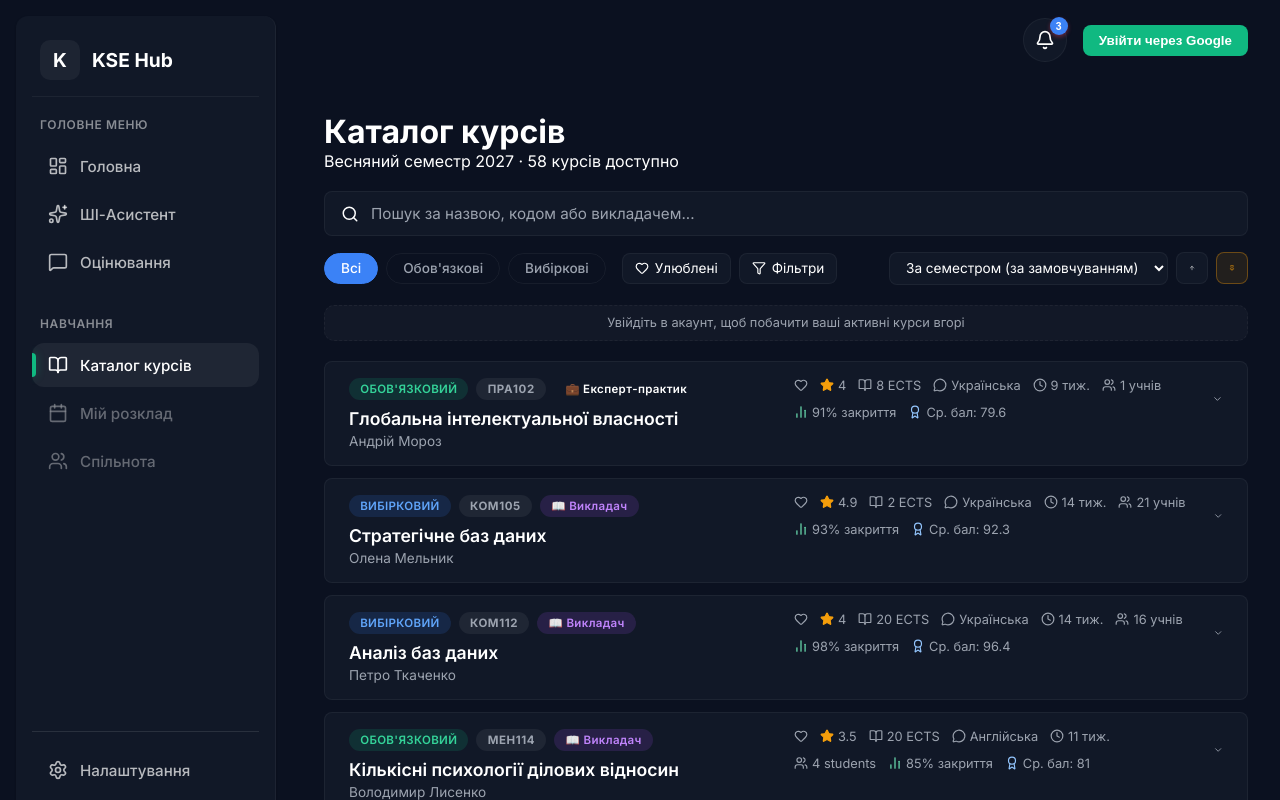
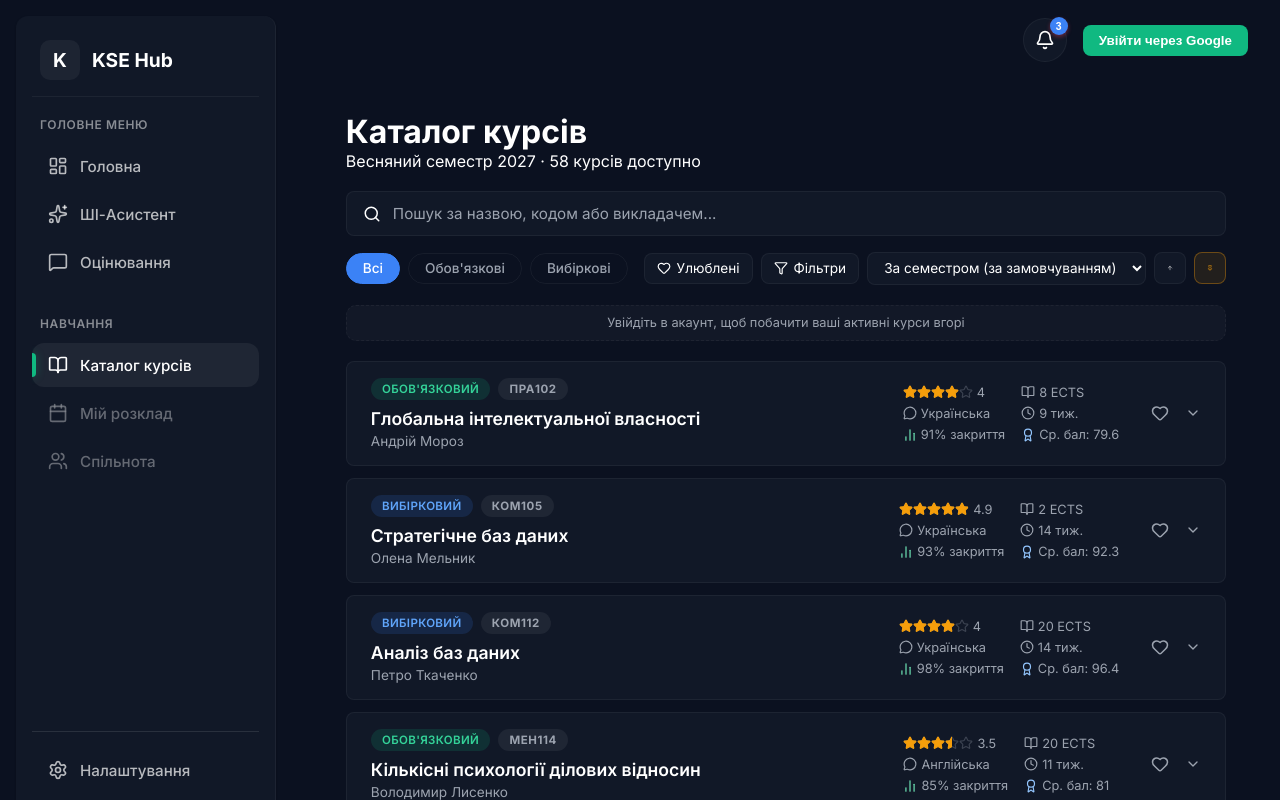
Before and after one commit to nazariidatsenko25-png/KSE_electives_helper, a React (Vite) app: page / in a window 1280 px wide. Both pictures are taken after a click on the button "Каталог курсів". Built offline with nearby package versions, Linux system fonts and the light colour scheme.

Commit message:
Changed course overview and made name of teacher smaller

```diff
--- a/src/index.css
+++ b/src/index.css
@@ -1996,11 +1996,21 @@ body {
   font-size: 1.1rem;
   font-weight: 600;
   margin-bottom: 0.25rem;
+  transition: font-size 0.2s ease;
+}
+
+.catalog-card.expanded .catalog-course-name {
+  font-size: 1.4rem;
 }
 
 .catalog-instructor {
   font-size: 0.85rem;
   color: var(--text-muted);
+  transition: font-size 0.2s ease;
+}
+
+.catalog-card.expanded .catalog-instructor {
+  font-size: 0.75rem;
 }
 
 .catalog-card-right {
@@ -2011,18 +2021,23 @@ body {
 }
 
 .catalog-meta {
-  display: flex;
-  flex-wrap: wrap;
-  gap: 0.75rem;
+  display: grid;
+  grid-template-columns: repeat(2, auto);
+  gap: 0.4rem 1rem;
 }
 
 .catalog-meta-item {
   display: flex;
   align-items: center;
+  justify-content: flex-start;
   gap: 4px;
   font-size: 0.8rem;
   color: var(--text-muted);
   white-space: nowrap;
+}
+
+.catalog-meta-item:not(:first-child) {
+  min-width: 95px;
 }
 
 .catalog-meta-item.full {
@@ -4208,7 +4223,7 @@ body {
   .catalog-card-main {
     flex-direction: row;
     justify-content: space-between;
-    align-items: flex-start;
+    align-items: center;
   }
   .catalog-card-right {
     justify-content: flex-end;
--- a/src/views/CourseCatalog.jsx
+++ b/src/views/CourseCatalog.jsx
@@ -578,9 +578,7 @@ const CourseCatalog = ({ user, navigate }) => {
                                                     {course.category === 'core' ? "Обов'язковий" : 'Вибірковий'}
                                                 </span>
                                                 <span className="course-code-badge">{course.code}</span>
-                                                <span className={`instructor-title-badge ${course.instructorTitle}`}>
-                                                    {course.instructorTitle === 'professor' ? '🎓 Професор' : course.instructorTitle === 'expert' ? '💼 Експерт-практик' : '📖 Викладач'}
-                                                </span>
+
                                                 {course.attendanceMandatory && (
                                                     <span className="attendance-badge" style={{ background: 'rgba(239, 68, 68, 0.1)', color: '#EF4444', padding: '4px 8px', borderRadius: '12px', fontSize: '0.75rem', fontWeight: 600, display: 'inline-flex', alignItems: 'center', gap: '4px' }} title="Обов'язкове відвідування">
                                                         <Lock size={12} /> Обов'язково
@@ -598,17 +596,18 @@ const CourseCatalog = ({ user, navigate }) => {
 
                                         <div className="catalog-card-right">
                                             <div className="catalog-meta">
-                                                <span
-                                                    className="catalog-meta-item"
-                                                    style={{ color: isWishlisted ? '#ef4444' : 'var(--text-muted)', cursor: 'pointer', transition: 'color 0.2s' }}
-                                                    title={isWishlisted ? "Прибрати з улюблених" : "Додати до улюблених"}
-                                                    onClick={(e) => handleWishlistToggle(e, course)}
-                                                >
-                                                    <Heart size={14} fill={isWishlisted ? "currentColor" : "none"} />
-                                                </span>
-                                                <span className="catalog-meta-item">
-                                                    <Star size={14} color="#F59E0B" fill="#F59E0B" />
-                                                    {course.rating}
+                                                <span className="catalog-meta-item" title={`Рейтинг: ${course.rating}`}>
+                                                    <div style={{ display: 'flex', position: 'relative', width: '70px', minWidth: '70px', height: '14px' }}>
+                                                        <div style={{ display: 'flex', position: 'absolute', top: 0, left: 0, color: 'var(--text-muted)', opacity: 0.3, width: '70px' }}>
+                                                            {[1, 2, 3, 4, 5].map(i => <Star key={`bg-${i}`} size={14} style={{ flexShrink: 0 }} />)}
+                                                        </div>
+                                                        <div style={{ display: 'flex', position: 'absolute', top: 0, left: 0, overflow: 'hidden', width: `${(course.rating / 5) * 100}%`, color: '#F59E0B' }}>
+                                                            <div style={{ display: 'flex', width: '70px' }}>
+                                                                {[1, 2, 3, 4, 5].map(i => <Star key={`fg-${i}`} size={14} fill="#F59E0B" color="#F59E0B" style={{ flexShrink: 0 }} />)}
+                                                            </div>
+                                                        </div>
+                                                    </div>
+                                                    <span>{course.rating}</span>
                                                 </span>
                                                 <span className="catalog-meta-item">
                                                     <BookOpen size={14} />
@@ -622,12 +621,7 @@ const CourseCatalog = ({ user, navigate }) => {
                                                     <Clock size={14} />
                                                     {course.duration} тиж.
                                                 </span>
-                                                {course.semester === 'Весна 2027' && (
-                                                    <span className="catalog-meta-item">
-                                                        <Users size={14} />
-                                                        {course.spots.taken} {course.language === 'Англійська' ? 'students' : 'учнів'}
-                                                    </span>
-                                                )}
+
                                                 <span className="catalog-meta-item">
                                                     <BarChart2 size={14} color="#6EE7B7" />
                                                     {course.passRate60Plus || '--'}% закриття
@@ -637,7 +631,16 @@ const CourseCatalog = ({ user, navigate }) => {
                                                     Ср. бал: {course.historicalAverage || '--'}
                                                 </span>
                                             </div>
-                                            <ChevronDown size={16} className={`expand-icon ${isExpanded ? 'rotated' : ''}`} />
+                                            <div style={{ display: 'flex', alignItems: 'center', gap: '1rem', marginLeft: '1rem' }}>
+                                                <span
+                                                    style={{ display: 'flex', alignItems: 'center', color: isWishlisted ? '#ef4444' : 'var(--text-muted)', cursor: 'pointer', transition: 'color 0.2s' }}
+                                                    title={isWishlisted ? "Прибрати з улюблених" : "Додати до улюблених"}
+                                                    onClick={(e) => handleWishlistToggle(e, course)}
+                                                >
+                                                    <Heart size={18} fill={isWishlisted ? "currentColor" : "none"} />
+                                                </span>
+                                                <ChevronDown size={16} className={`expand-icon ${isExpanded ? 'rotated' : ''}`} />
+                                            </div>
                                         </div>
                                     </div>
 
@@ -653,13 +656,13 @@ const CourseCatalog = ({ user, navigate }) => {
                                                 </span>
                                             </div>
 
-                                            <div className="expanded-dashboard-v2" style={{ display: 'grid', gridTemplateColumns: 'repeat(auto-fit, minmax(280px, 1fr))', gap: '0.75rem', marginBottom: '1rem' }}>
+                                            <div className="expanded-dashboard-v2" style={{ display: 'grid', gridTemplateColumns: 'repeat(3, 1fr)', gap: '0.75rem', marginBottom: '1rem' }}>
 
                                                 {/* Zone 1: Instructor & Syllabus Download */}
                                                 <div className="dashboard-zone glass-panel" style={{ padding: '1rem', background: 'rgba(255,255,255,0.03)', borderRadius: '12px', display: 'flex', gridColumn: '1 / -1', gap: '1rem', alignItems: 'center', flexWrap: 'wrap' }}>
                                                     <img src={course.instructorPhoto} alt={course.instructor} className="instructor-avatar-large" onClick={(e) => handleInstructorClick(e, course)} style={{ width: '64px', height: '64px', borderRadius: '32px', objectFit: 'cover', cursor: 'pointer', transition: 'opacity 0.15s', }} onMouseEnter={e => e.target.style.opacity='0.8'} onMouseLeave={e => e.target.style.opacity='1'} />
                                                     <div style={{ flex: 1, minWidth: '200px' }}>
-                                                        <h4 onClick={(e) => handleInstructorClick(e, course)} style={{ margin: '0 0 0.25rem 0', fontWeight: 600, fontSize: '1.2rem', color: 'var(--text-main)', cursor: 'pointer', textDecoration: 'underline', textDecorationColor: 'transparent', transition: 'text-decoration-color 0.15s' }} onMouseEnter={e => e.target.style.textDecorationColor='currentColor'} onMouseLeave={e => e.target.style.textDecorationColor='transparent'}>{course.instructor}</h4>
+                                                        <h4 onClick={(e) => handleInstructorClick(e, course)} style={{ margin: '0 0 0.25rem 0', fontWeight: 600, fontSize: '1rem', color: 'var(--text-main)', cursor: 'pointer', textDecoration: 'underline', textDecorationColor: 'transparent', transition: 'text-decoration-color 0.15s' }} onMouseEnter={e => e.target.style.textDecorationColor='currentColor'} onMouseLeave={e => e.target.style.textDecorationColor='transparent'}>{course.instructor}</h4>
                                                         <span className="text-muted block text-sm" style={{ marginBottom: '0.4rem', color: 'var(--color-accent)' }}>
                                                             {course.instructorTitle === 'professor' ? 'Професор' : course.instructorTitle === 'expert' ? 'Запрошений експерт' : 'Викладач'}
                                                         </span>
@@ -850,15 +853,15 @@ const CourseCatalog = ({ user, navigate }) => {
 
                                                         {/* Zone 6: Practice vs Theory Line */}
                                                         <div className="dashboard-zone glass-panel" style={{ padding: '1rem', background: 'rgba(255,255,255,0.03)', borderRadius: '12px', display: 'flex', flexDirection: 'column', justifyContent: 'center' }}>
-                                                            <h4 className="dashboard-heading">Теорія vs Практика</h4>
+                                                            <h4 className="dashboard-heading">Лекції vs Практики</h4>
                                                             <div style={{ marginTop: '1.5rem', position: 'relative', height: '14px', background: 'rgba(255,255,255,0.05)', borderRadius: '7px', border: '1px solid rgba(255,255,255,0.1)' }}>
-                                                                <div style={{ position: 'absolute', top: '-6px', bottom: '-6px', width: '4px', background: '#a855f7', left: `calc(${course.practicePercentage}% - 2px)`, borderRadius: '2px', boxShadow: '0 0 10px #a855f7', zIndex: 2 }}></div>
+                                                                <div style={{ position: 'absolute', top: '-6px', bottom: '-6px', width: '4px', background: '#a855f7', left: `calc(${(course.numberOfLectures / (course.numberOfPractices + course.numberOfLectures)) * 100}% - 2px)`, borderRadius: '2px', boxShadow: '0 0 10px #a855f7', zIndex: 2 }}></div>
                                                                 <div style={{ position: 'absolute', left: '50%', top: '0', bottom: '0', width: '2px', background: 'rgba(255,255,255,0.3)', zIndex: 1 }}></div>
                                                             </div>
                                                             <div style={{ display: 'flex', justifyContent: 'space-between', marginTop: '12px', fontSize: '0.75rem', color: 'var(--text-muted)' }}>
-                                                                <span>Теорія: <span style={{color: 'var(--text-main)', fontWeight: 600}}>{100 - course.practicePercentage}%</span></span>
+                                                                <span>Лекцій: <span style={{color: 'var(--text-main)', fontWeight: 600}}>{course.numberOfLectures}</span></span>
                                                                 <span>Баланс</span>
-                                                                <span>Практика: <span style={{color: 'var(--text-main)', fontWeight: 600}}>{course.practicePercentage}%</span></span>
+                                                                <span>Практик: <span style={{color: 'var(--text-main)', fontWeight: 600}}>{course.numberOfPractices}</span></span>
                                                             </div>
                                                         </div>
 
```
Also changed, not shown: src/data/mockData.js.
